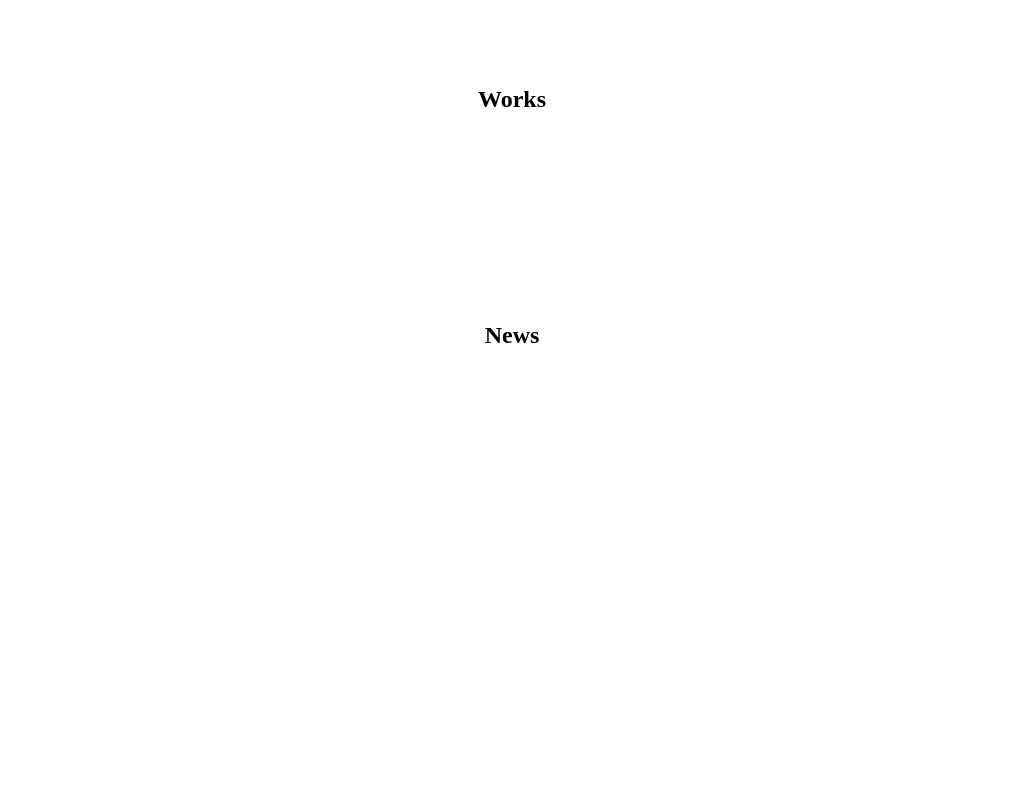
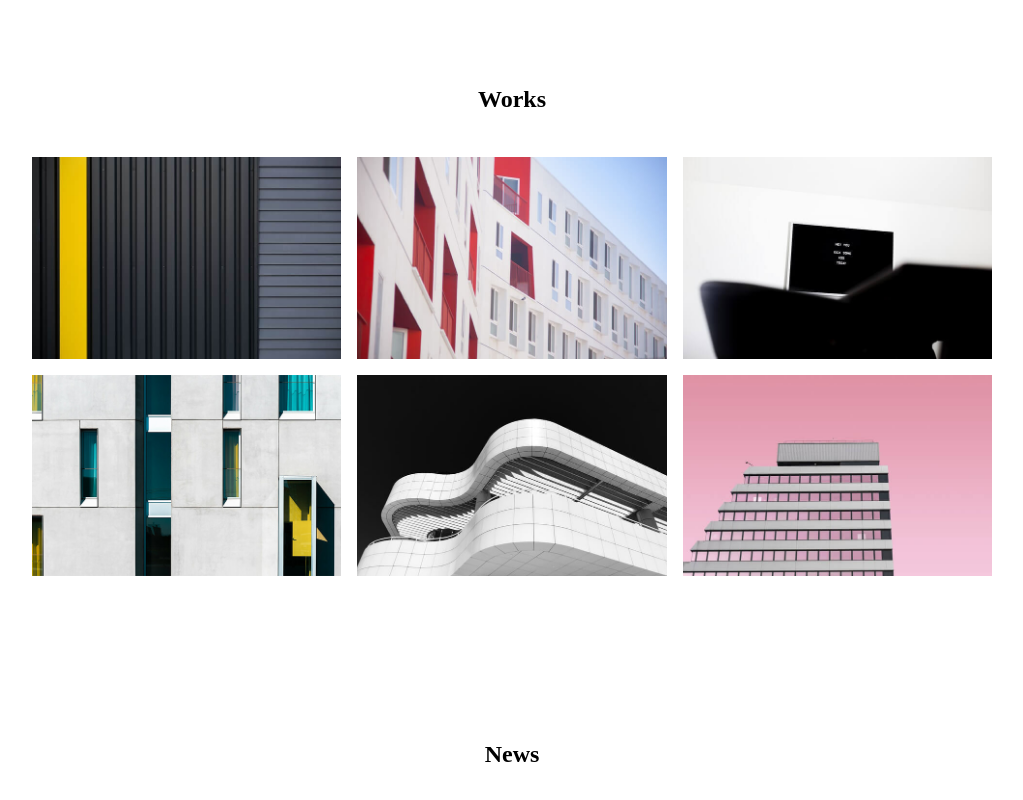
Before and after one commit to linnefromice/practice-web-markup, a React (Vite) app in the folder code-jump.com/lp-intro-1/: page / in a window 1280 px wide. Shown: the part 947-1747 px from the top of the page, without its empty margins (128-1151 px from the left). Before the commit the page ends 1420 px from the top, so only its background shows below. Built offline with nearby package versions, Linux system fonts and the light colour scheme.

Commit message:
update: Works

```diff
--- /dev/null
+++ b/code-jump.com/lp-intro-1/src/Works/index.tsx
@@ -0,0 +1,12 @@
+import styles from "./styles.module.css";
+
+export const Works: React.FC = () => {
+  return (
+    <div className={styles.wrapper}>
+      {[...Array(6)].map((_, i) => {
+        const path = `/works${i + 1}.jpg`;
+        return <img key={i} src={path} alt={path} />;
+      })}
+    </div>
+  );
+};
--- /dev/null
+++ b/code-jump.com/lp-intro-1/src/Works/styles.module.css
@@ -0,0 +1,14 @@
+.wrapper {
+  display: grid;
+  grid-template-columns: repeat(3, 1fr); /* 横に3つの列 */
+  grid-gap: 16px; /* ギャップを16pxに設定 */
+  align-items: center;
+  justify-content: center;
+  padding: 0 80px;
+}
+
+.wrapper img {
+  width: 100%;
+  height: auto;
+  object-fit: cover; /* 画像の比率を保ちながらコンテナに収まる */
+}
--- a/code-jump.com/lp-intro-1/src/app/index.tsx
+++ b/code-jump.com/lp-intro-1/src/app/index.tsx
@@ -1,6 +1,7 @@
 import { About } from "../About";
 import { Contents } from "../Contents";
 import { Header } from "../Header";
+import { Works } from "../Works";
 import styles from "./styles.module.css";
 
 function App() {
@@ -11,7 +12,9 @@ function App() {
       <Contents title={`About`}>
         <About />
       </Contents>
-      <Contents title={`Works`} />
+      <Contents title={`Works`}>
+        <Works />
+      </Contents>
       <Contents title={`News`} />
     </div>
   );
```
